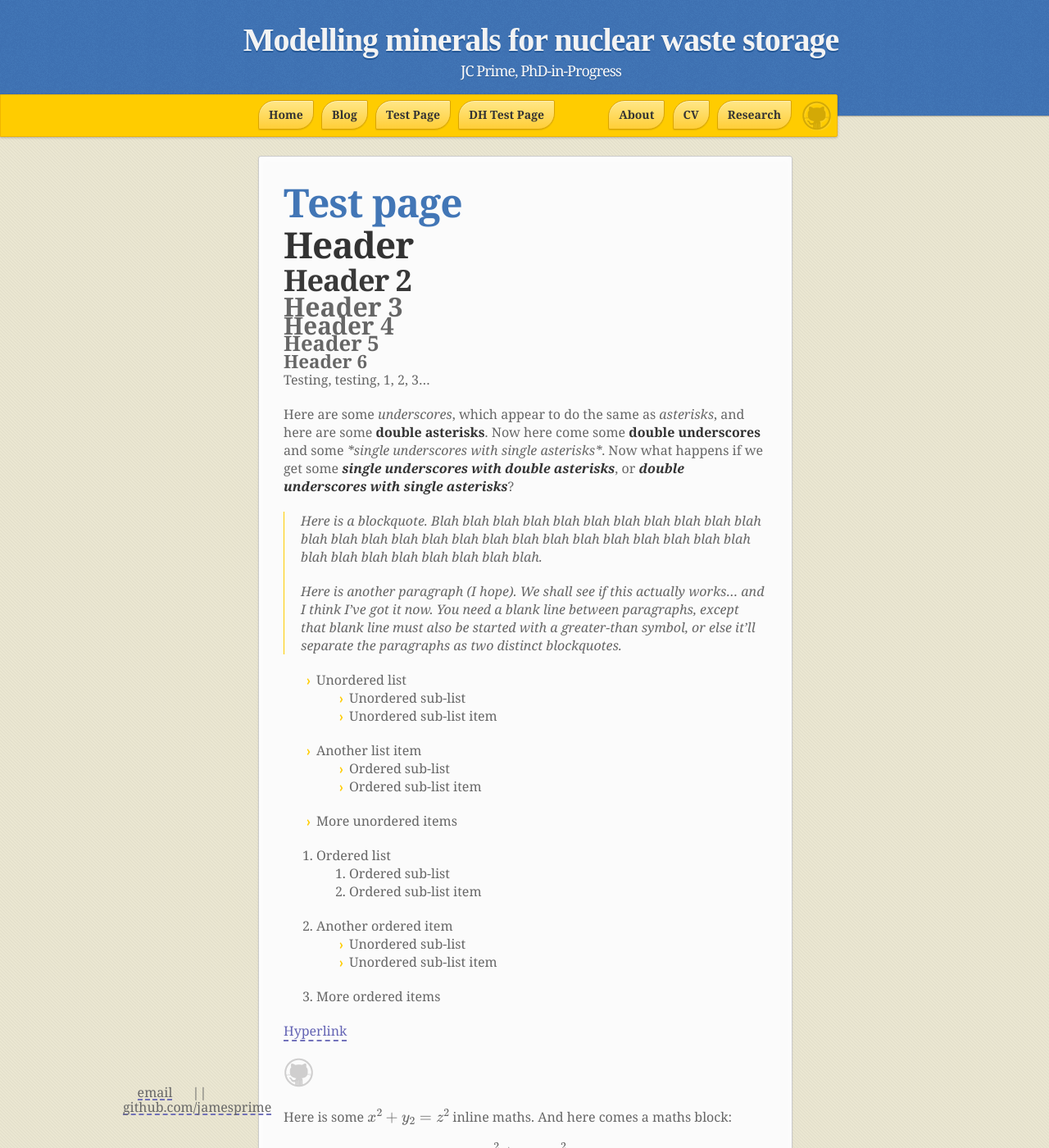
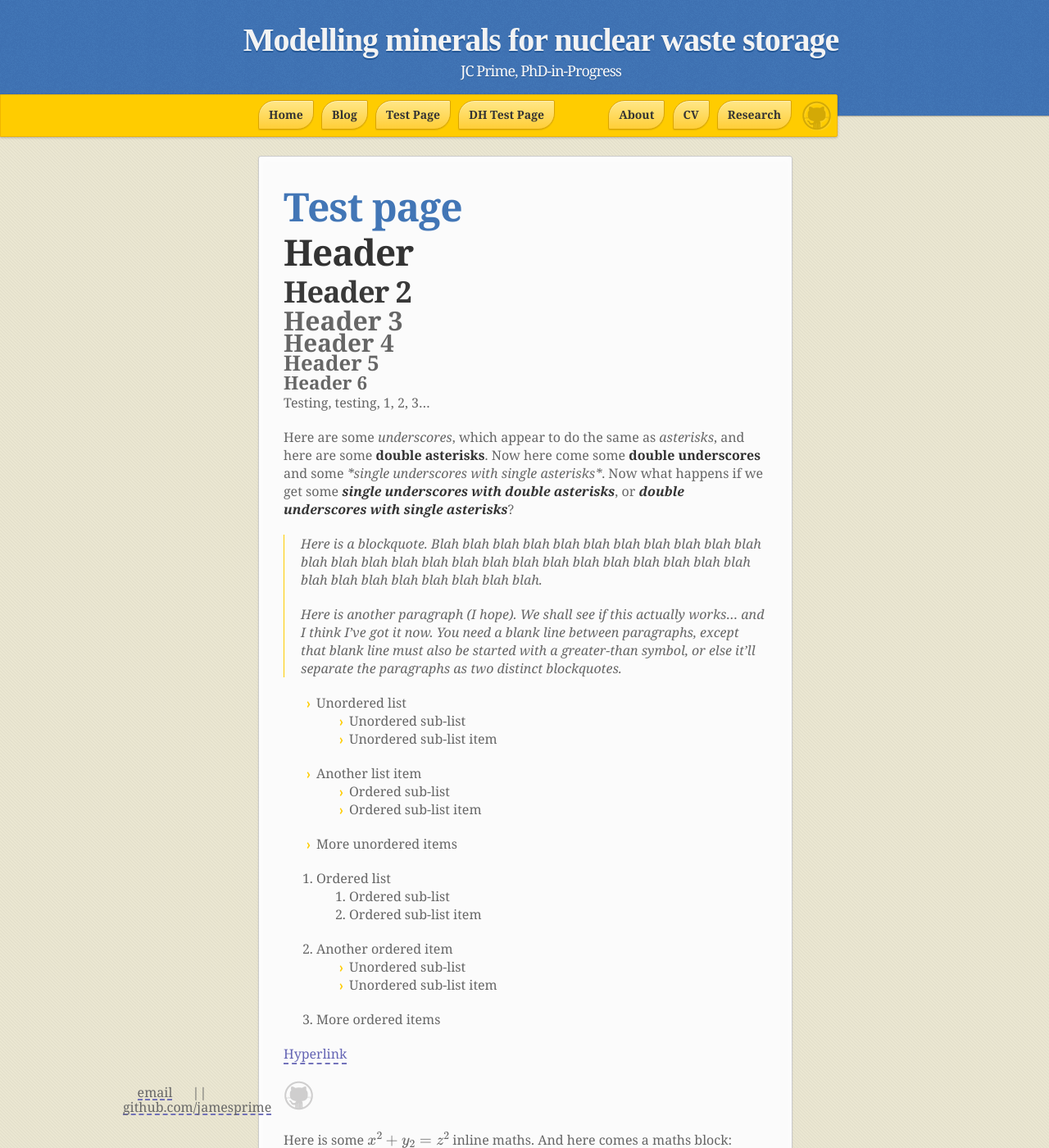
Before and after one commit to jamesprime/jamesprime.github.io, a Jekyll site: the page built from _pages/test/index.md, in a window 1280 px wide and 1400 px high. Shown: the whole window at 82% size. Built offline with Jekyll 4.4.1, drawn with Linux system fonts in a browser that asks for light colours; nearby versions of some CDN libraries; some web fonts are replaced; formulas are drawn with MathJax 3.

Commit message:
Updated /_sass/jamesprime.scss
Changed h2-6 margin:0 to .1em 0, as a further test

```diff
--- a/_sass/jamesprime.scss
+++ b/_sass/jamesprime.scss
@@ -46,7 +46,7 @@ h1 {
     // font-size: 28px;
     font-size: 2.75em; // Originally 28px; default is 2em
     letter-spacing: -1px;
-    margin: 0;
+    margin: .1em 0;
 
     &.page_title {
         color: #4276b6;
@@ -60,7 +60,7 @@ h2 {
     color: #393939;
     font-weight: bold;
     letter-spacing: -1px;
-    margin: 0;
+    margin: .1em 0;
 }
 
 h3 {
@@ -68,22 +68,22 @@ h3 {
     font-size: 2em; // Originally 18px; default is 1.17em
     line-height: 24px;
     font-weight: bold;
-    margin: 0; // Originally 10px 0 8px
+    margin: .1em 0; // Originally 10px 0 8px
 }
 
 h4 {
     font-size: 1.85em; // Default is 1em
-    margin: 0;
+    margin: .1em 0;
 }
 
 h5 {
     font-size: 1.6em; // Default is .83em
-    margin: 0;
+    margin: .1em 0;
 }
 
 h6 {
     font-size: 1.4em; // Default is .67em
-    margin: 0;
+    margin: .1em 0;
 }
 
 h3,
```
